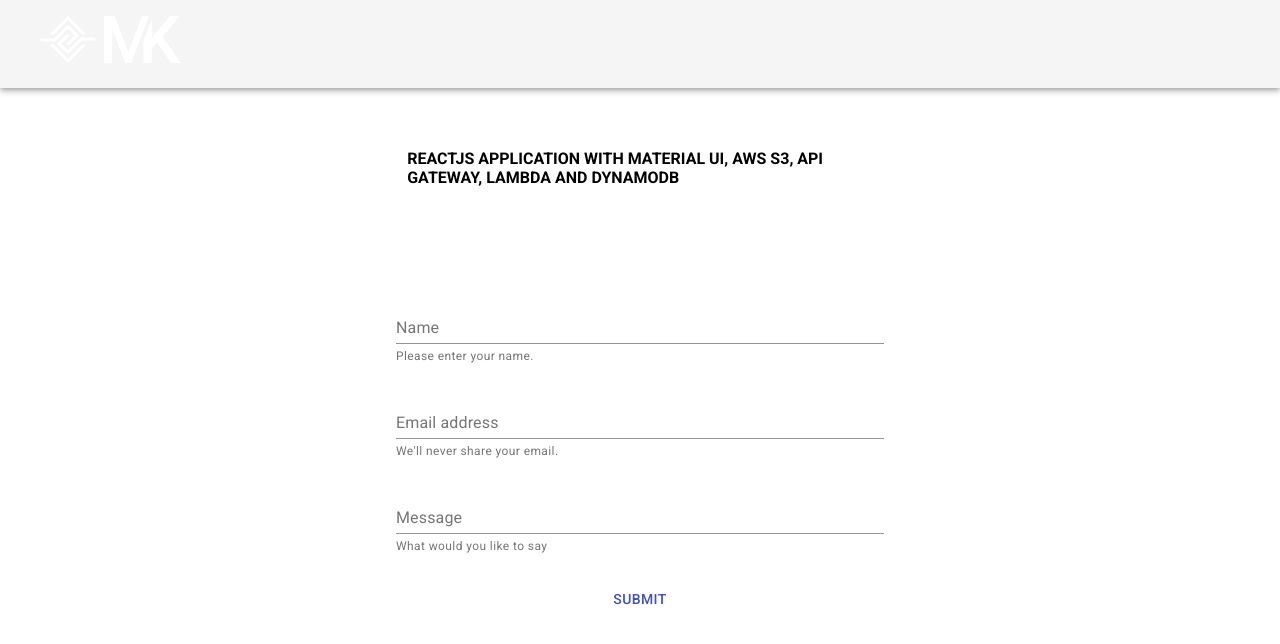
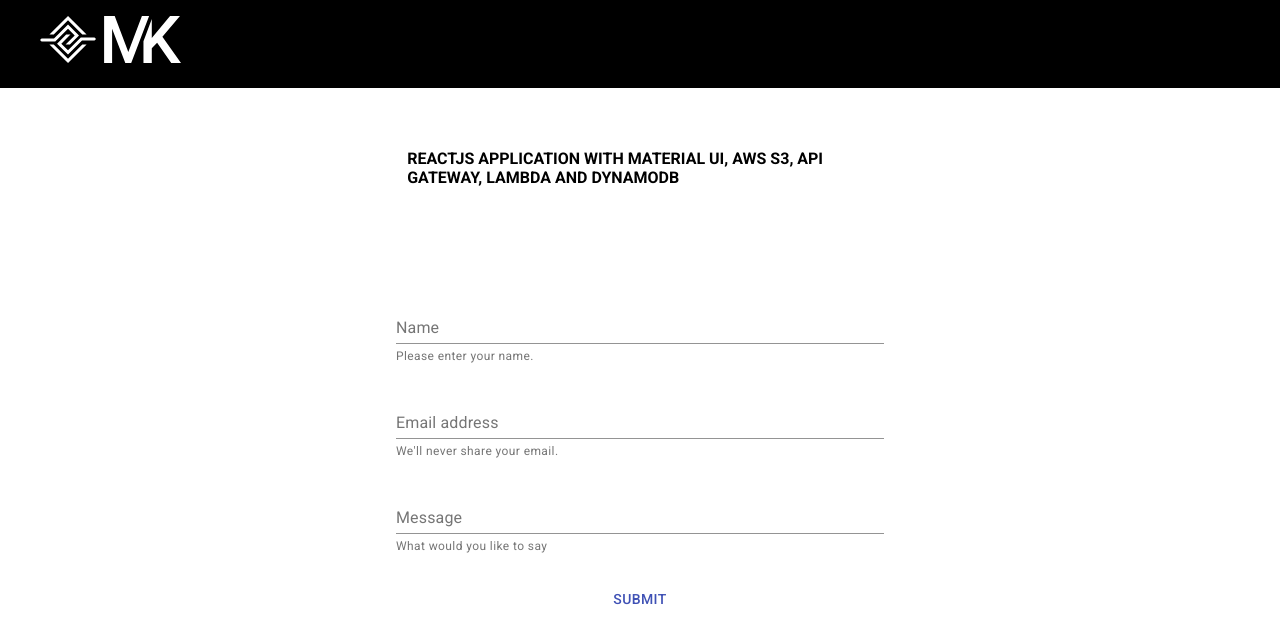
Before and after one commit to mrstevedev/react-s3, a React (Create React App) app: page / in a window 1280 px wide. Shown: the top 644 px of the page. Built offline with nearby package versions, Linux system fonts and the light colour scheme.

Commit message:
Removed elevation on AppBar and changed background color to black

```diff
--- a/src/components/Header.js
+++ b/src/components/Header.js
@@ -12,9 +12,9 @@ const useStyles = makeStyles(theme => ({
   root: {
     flexGrow: 1,
   },
-  menuButton: {
-    marginRight: theme.spacing(2),
-  },
+  header: {
+    background: '#000'
+  }
 }));
 
 export default function Header() {
@@ -22,7 +22,7 @@ export default function Header() {
 
   return (
     <div className={classes.root}>
-      <AppBar position="static" color="default" style={{ padding: '1rem' }}>
+      <AppBar elevation={0} position="static" style={{ padding: '1rem' }} className={classes.header}>
         <Toolbar variant="dense">
           <Typography variant="h6" color="inherit">
             <Link to="/">
```
